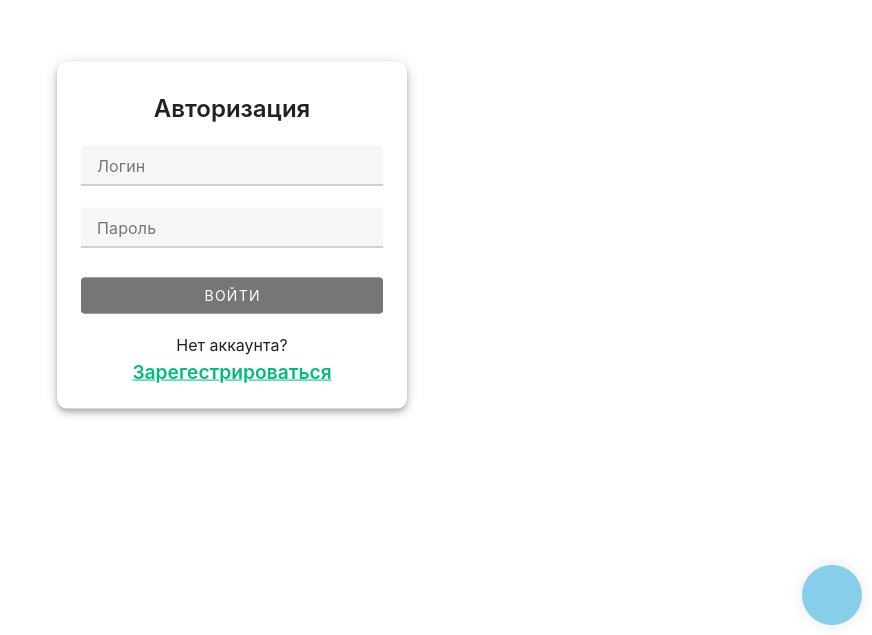
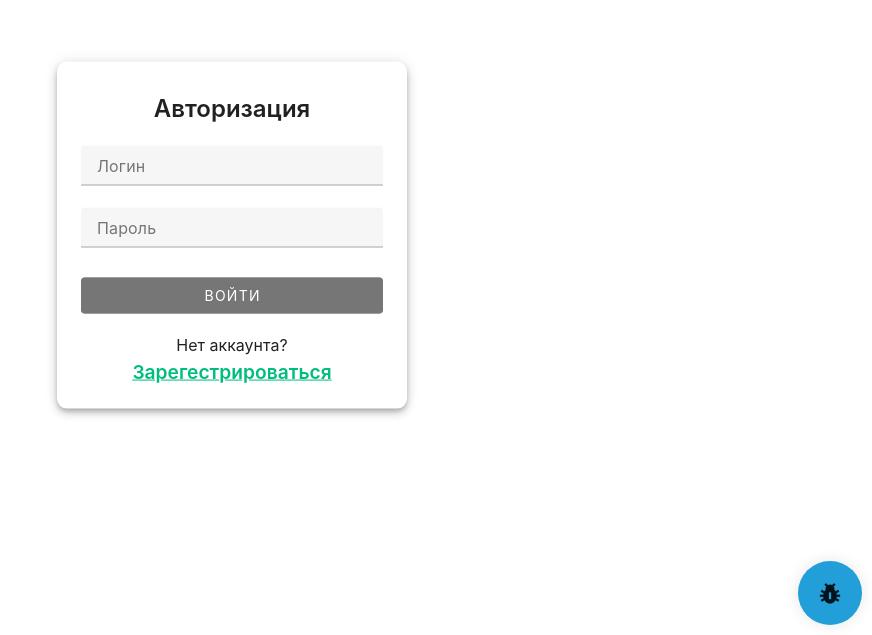
Before and after one commit to Parselian/online-queue, a Vue app in the folder client/: page /login in a window 1280 px wide. Shown: the part 165-800 px from the top of the page, without its empty margins (408-1280 px from the left). Built offline with nearby package versions, Linux system fonts and the light colour scheme.

Commit message:
Refactor support modal & support button components

```diff
--- a/client/package.json
+++ b/client/package.json
@@ -31,6 +31,7 @@
     "@vue/tsconfig": "^0.5.0",
     "eslint": "^8.49.0",
     "eslint-plugin-vue": "^9.17.0",
+    "material-design-icons-iconfont": "^6.7.0",
     "npm-run-all2": "^6.1.1",
     "prettier": "^3.0.3",
     "sass": "^1.69.6",
--- a/client/src/components/HelperModal/HelperModal.vue
+++ b/client/src/components/HelperModal/HelperModal.vue
@@ -1,10 +1,14 @@
 <template>
-  <div class="helper-modal">
+  <v-overlay
+    class="helper-modal align-center justify-center"
+    v-model="store.isSupportModalOpen"
+  >
+    <v-card class="helper-modal__card">
       <h2 class="helper-modal__title">Нашли проблему?</h2>
       <div class="helper-modal__subtitle">Или может есть предложения по улучшению? <br/> Напиши в телеграм👇</div>
 
       <a
-      @click="store.toggleModal"
+        @click="store.toggleSupportModal"
         href="https://t.me/leti_talon"
         target="_blank"
         class="helper-modal__link"
@@ -13,12 +17,13 @@
       </a>
 
       <button
-      @click="store.toggleModal"
+        @click="store.toggleSupportModal"
         class="helper-modal__close"
       >
         Закрыть
       </button>
-  </div>
+    </v-card>
+  </v-overlay>
 </template>
 
 <script setup lang="ts">
--- a/client/src/components/HelperModal/scss/helper-modal.scss
+++ b/client/src/components/HelperModal/scss/helper-modal.scss
@@ -1,9 +1,10 @@
 .helper-modal {
-  text-align: center;
-  padding: 20px 15px;
-  background-color: #fff;
-  border-radius: 5px;
-  box-shadow: 0px 0px 15px 0px rgba(0,0,0,0.1);
+  &__card {
+    text-align: center;
+    padding: 20px 15px;
+    border-radius: 5px;
+    box-shadow: 0px 0px 15px 0px rgba(0,0,0,0.1);
+  }
 
   &__title {
     margin-bottom: 5px;
@@ -19,7 +20,7 @@
     margin-bottom: 20px;
     font-size: 18px;
     display: block;
-    background-color: skyblue;
+    background-color: #229ED9;
     padding: 10px 15px;
     border-radius: 5px;
     color: #fff;
--- a/client/src/components/SocialBubble/SocialBubble.vue
+++ /dev/null
@@ -1,17 +0,0 @@
-<template>
-  <div
-    @click="toggleModal"
-    class="social-bubble"
-  >
-  </div>
-</template>
-
-<script setup lang="ts">
-  import { useModalsStore } from '@/stores/useModalsStore'
-
-  const {toggleModal} = useModalsStore()
-</script>
-
-<style scoped lang="scss">
-  @import "@/components/SocialBubble/scss/social-bubble";
-</style>
--- /dev/null
+++ b/client/src/components/SupportBubble/SupportBubble.vue
@@ -0,0 +1,20 @@
+<template>
+  <v-btn
+    @click="toggleSupportModal"
+    round
+    class="support-bubble"
+    icon="pest_control"
+    size="x-large"
+  >
+  </v-btn>
+</template>
+
+<script setup lang="ts">
+  import { useModalsStore } from '@/stores/useModalsStore'
+
+  const {toggleSupportModal} = useModalsStore()
+</script>
+
+<style scoped lang="scss">
+  @import "@/components/SupportBubble/scss/support-bubble";
+</style>
--- a/client/src/components/SocialBubble/scss/social-bubble.scss
+++ b/client/src/components/SupportBubble/scss/support-bubble.scss
@@ -20,14 +20,11 @@
   }
 }
 
-.social-bubble {
+.support-bubble {
   position: absolute;
   bottom: 10px;
   right: 10px;
-  width: 60px;
-  height: 60px;
-  border-radius: 100px;
-  background-color: skyblue;
+  background-color: #229ED9;
   cursor: pointer;
   box-shadow: 0px 0px 15px 0px rgba(0,0,0,0.1);
   animation-name: pulse;
--- a/client/src/layouts/Auth/AuthLayout.vue
+++ b/client/src/layouts/Auth/AuthLayout.vue
@@ -1,23 +1,17 @@
 <template>
   <div class="layout">
     <slot></slot>
-    <SocialBubble/>
-    <div
-      v-if="store.isModalOpen"
-      class="layout__modals"
-    >
+    <SupportBubble/>
+
+    <slot name="modals">
       <HelperModal />
-    </div>
+    </slot>
   </div>
 </template>
 
 <script setup lang="ts">
   import HelperModal from '@/components/HelperModal/HelperModal.vue'
-  import SocialBubble from '@/components/SocialBubble/SocialBubble.vue'
-
-  import { useModalsStore } from '@/stores/useModalsStore'
-
-  const store = useModalsStore()
+  import SupportBubble from '@/components/SupportBubble/SupportBubble.vue'
 </script>
 
 <style scoped lang="scss">
--- a/client/src/layouts/Default/DefaultLayout.vue
+++ b/client/src/layouts/Default/DefaultLayout.vue
@@ -19,7 +19,7 @@
     >
       <HelperModal />
     </div>
-    <SocialBubble/>
+    <SupportBubble/>
   </div>
 </template>
 
@@ -27,7 +27,7 @@
   import HelperModal from '@/components/HelperModal/HelperModal.vue'
   import HeaderComponent from '@/components/Header/HeaderComponent.vue'
   import { ref } from 'vue';
-  import SocialBubble from '@/components/SocialBubble/SocialBubble.vue'
+  import SupportBubble from '@/components/SupportBubble/SupportBubble.vue'
 
   import { useModalsStore } from '@/stores/useModalsStore'
 
--- a/client/src/main.ts
+++ b/client/src/main.ts
@@ -1,3 +1,4 @@
+import 'material-design-icons-iconfont/dist/material-design-icons.css'
 import './assets/main.css'
 
 import { createApp, markRaw } from 'vue'
@@ -8,7 +9,7 @@ import router from './router'
 
 import 'vuetify/styles'
 import { createVuetify } from 'vuetify'
-import { aliases, mdi } from 'vuetify/iconsets/mdi-svg'
+import { aliases, md } from 'vuetify/iconsets/md'
 import * as components from 'vuetify/components'
 import * as directives from 'vuetify/directives'
 
@@ -16,10 +17,10 @@ const vuetify = createVuetify({
   components,
   directives,
   icons: {
-    defaultSet: 'mdi',
+    defaultSet: 'md',
     aliases,
     sets: {
-      mdi,
+      md,
     },
   },
 })
--- a/client/src/stores/useModalsStore.ts
+++ b/client/src/stores/useModalsStore.ts
@@ -2,11 +2,11 @@ import { ref } from 'vue'
 import { defineStore } from 'pinia'
 
 export const useModalsStore = defineStore('modals', () => {
-  const isModalOpen = ref(false)
+  const isSupportModalOpen = ref(false)
 
-  function toggleModal() {
-    isModalOpen.value = !isModalOpen.value
+  function toggleSupportModal() {
+    isSupportModalOpen.value = !isSupportModalOpen.value
   }
 
-  return { isModalOpen, toggleModal }
+  return { isSupportModalOpen, toggleSupportModal }
 })
```
Also changed, not shown: 1 other file (tests, documents, lock files or other folders). Lines whose indentation alone changed are shown as unchanged.
